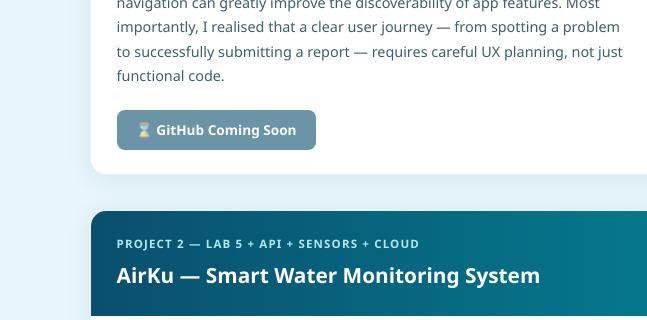
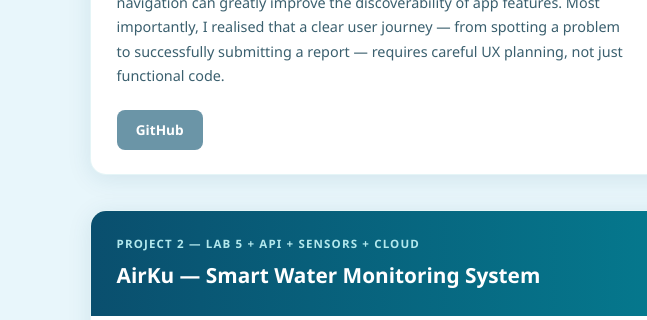
Before and after one commit to Kuwan23/Kuwan23.github.io, a plain HTML site: page index.html in a window 1280 px wide. Shown: the part 3024-3344 px from the top of the page, 0-647 px from the left. Drawn offline with Linux system fonts and the light colour scheme.

Commit message:
Update GitHub link in index.html

```diff
--- a/index.html
+++ b/index.html
@@ -692,7 +692,7 @@
           <h4>Lessons Learned</h4>
           <p>Building Project 1 pushed me to integrate multiple screens with a coherent navigation flow while managing UI state across them. I learned how to design user-friendly forms with input validation and how bottom navigation can greatly improve the discoverability of app features. Most importantly, I realised that a clear user journey — from spotting a problem to successfully submitting a report — requires careful UX planning, not just functional code.</p>
 
-          <a href="#" class="btn" style="opacity:0.6; cursor:default;">⌛ GitHub Coming Soon</a>
+          <a href="https://github.com/Kuwan23/AirKu-project-1.git" class="btn" style="opacity:0.6; cursor:default;">GitHub</a>
         </div>
         <div>
           <div class="video-wrapper" style="border-radius:10px; overflow:hidden;">
```
